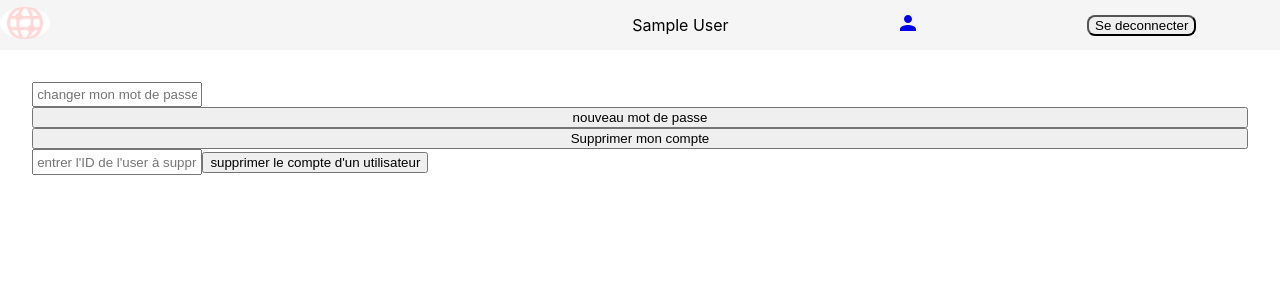
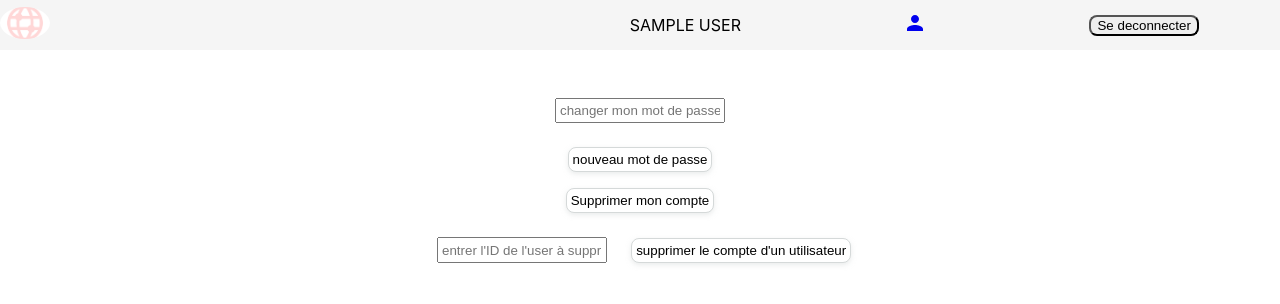
Before and after one commit to marwametawia/Groupomania, a React (Vite) app in the folder frontend/: page /profile in a window 1280 px wide. Shown: the top 304 px of the page. Built offline with nearby package versions, Linux system fonts and the light colour scheme; no server answers; sample sign-in values are in the browser's storage.

Commit message:
update style

```diff
--- a/frontend/src/components/Feed/Comment.jsx
+++ b/frontend/src/components/Feed/Comment.jsx
@@ -20,7 +20,7 @@ export default function Comment({ postId }) {
     }
 
     return (
-        <div>
+        <div className="comment">
             <button onClick={() => setIsOpen(!isOpen) } >
                 { isOpen ? <span>Cacher les commentaires </span> : <span>Afficher les commentaires</span>}
             </button>
@@ -29,8 +29,8 @@ export default function Comment({ postId }) {
                     <span> Les commentaires se chargent </span>
                 ) : commentsData.length !== 0 ? (
                     commentsData.map((item) => (
-                        <div className="postAuthor"key={item.id}>{item.user? item.user.firstName : "deleted user" }
-                        <div className="postText" >
+                        <div className="commentBox"> <div className="commentAuthor"key={item.id}>{item.user? item.user.firstName : "deleted user" }
+                        <div className="commentText" >
                             {item.textContent}
 
                          { (userData.userId === item.userId || userData.isAdmin ) ?
@@ -43,6 +43,7 @@ export default function Comment({ postId }) {
                         </div>
 
 
+                         </div>
                          </div>
 
 
--- a/frontend/src/components/Feed/comment.css
+++ b/frontend/src/components/Feed/comment.css
@@ -0,0 +1,12 @@
+.comment{
+    display: flex;
+    flex-direction: column;
+
+}
+
+.commentBox{
+    border-style: solid;
+    border-color: gray;
+    padding: 0.25rem;
+
+}
--- a/frontend/src/components/Feed/post.css
+++ b/frontend/src/components/Feed/post.css
@@ -3,6 +3,17 @@
     flex-direction: column;
     align-items: center;
     padding: 2rem;
+
+}
+@media only screen and (max-width: 480px){
+    .postContent{
+        width: 15rem;
+    }
+}
+@media only screen and (min-width: 480px){
+    .postContent{
+        width: 25rem;
+    }
 }
 
 .postContent{
@@ -10,8 +21,23 @@
     flex-direction: column;
     align-items: center;
     border-style: solid;
-    border-color: rgba(255, 0, 0, 0.788);
+    border-color: gray;
     padding: 1rem;
     margin: 1rem;
     border-radius: 1rem;
+
+
 }
+.postText{
+    display: flex;
+    flex-direction: column;
+    align-items: center;
+    border-style: solid;
+    border-color: grey;
+    padding: 0.25rem;
+    margin: 1rem;
+    border-radius: 1rem;
+}
+.postAuthor{
+    text-transform: capitalize;
+}
--- a/frontend/src/components/layout/Header/header.css
+++ b/frontend/src/components/layout/Header/header.css
@@ -77,3 +77,6 @@
   .disconnectButton{
     border-radius: 8px;
   }
+  .headerUserName{
+    text-transform: uppercase;
+  }
--- a/frontend/src/components/pages/Home.jsx
+++ b/frontend/src/components/pages/Home.jsx
@@ -1,5 +1,4 @@
 import React from 'react';
-import Header from "../layout/Header/Header";
 import Feed from "../Feed/Feed";
 import {MainLayout} from '../layout/MainLayout';
 
--- a/frontend/src/components/pages/Profile.jsx
+++ b/frontend/src/components/pages/Profile.jsx
@@ -118,7 +118,7 @@ export default function Profile() {
                 value={password}
             />
             <button
-                className="deleteAccount"
+                className="profileButton"
                 onClick={() => {
                     changePassword(userId, password);
 
@@ -127,7 +127,7 @@ export default function Profile() {
                 nouveau mot de passe
             </button>
             <button
-                className="deleteAccount"
+                className="profileButton"
                 onClick={() => {
                     deleteAccount(userId);
                     window.localStorage.removeItem("userData");
@@ -146,7 +146,7 @@ export default function Profile() {
                         value={userIdToRemove}
                     />
                     <button
-                        className="deleteAccount"
+                        className="profileButton"
                         onClick={() => {
                             deleteAccount(userIdToRemove);
                         }}
--- a/frontend/src/components/pages/profile.css
+++ b/frontend/src/components/pages/profile.css
@@ -1,14 +1,27 @@
-.content{
+.content {
+
     display: flex;
     flex-direction: column;
-    padding: 2rem;}
+    align-items: center;
 
-    .changePassword, .userToRemove {
-        width: 10rem;
-        padding: 0.2rem;
+    padding: 1rem;
+    margin: 1rem;
 
-    }
+}
 
-    .button{
-        width: 1rem;
-    }
+.changePassword,
+.userToRemove {
+    width: 10rem;
+    padding: 0.2rem;
+    margin: 1rem;
+
+}
+
+.profileButton {
+    background-color: #fff;
+    border: 1px solid #d5d9d9;
+    border-radius: 8px;
+    box-shadow: rgba(213, 217, 217, 0.5) 0 2px 5px 0;
+    padding: 0.25rem;
+    margin: 0.5rem;
+}
```
